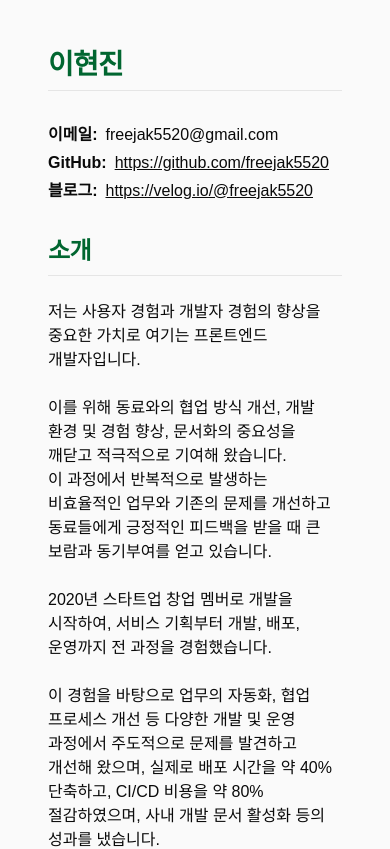
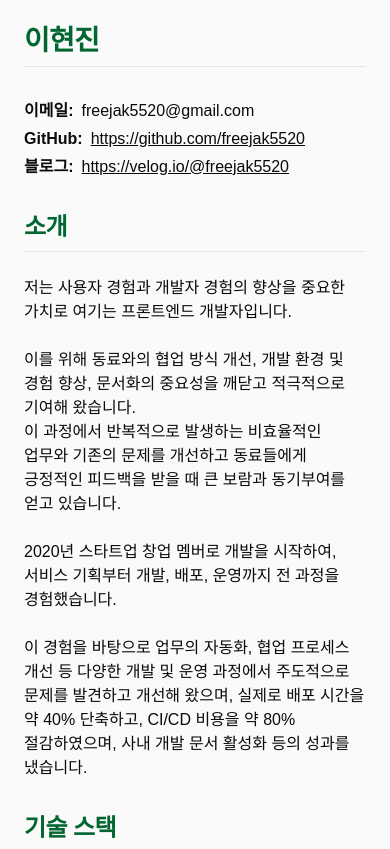
Before and after one commit to freejak5520/resume, a React (Vite) app: page / in a window 390 px wide. Shown: the top 849 px of the page. Built offline with nearby package versions, Linux system fonts and the light colour scheme; a web font is replaced by a local one.

Commit message:
모바일 환경에서 본문 padding 변경
모바일 기준 padding이 너무 넓어서 절반으로 줄임

```diff
--- a/src/index.css
+++ b/src/index.css
@@ -131,7 +131,7 @@
 
   main {
     @media screen {
-      @apply p-12 max-w-screen-lg mx-auto;
+      @apply p-6 md:p-12 max-w-screen-lg mx-auto;
     }
   }
 
```
